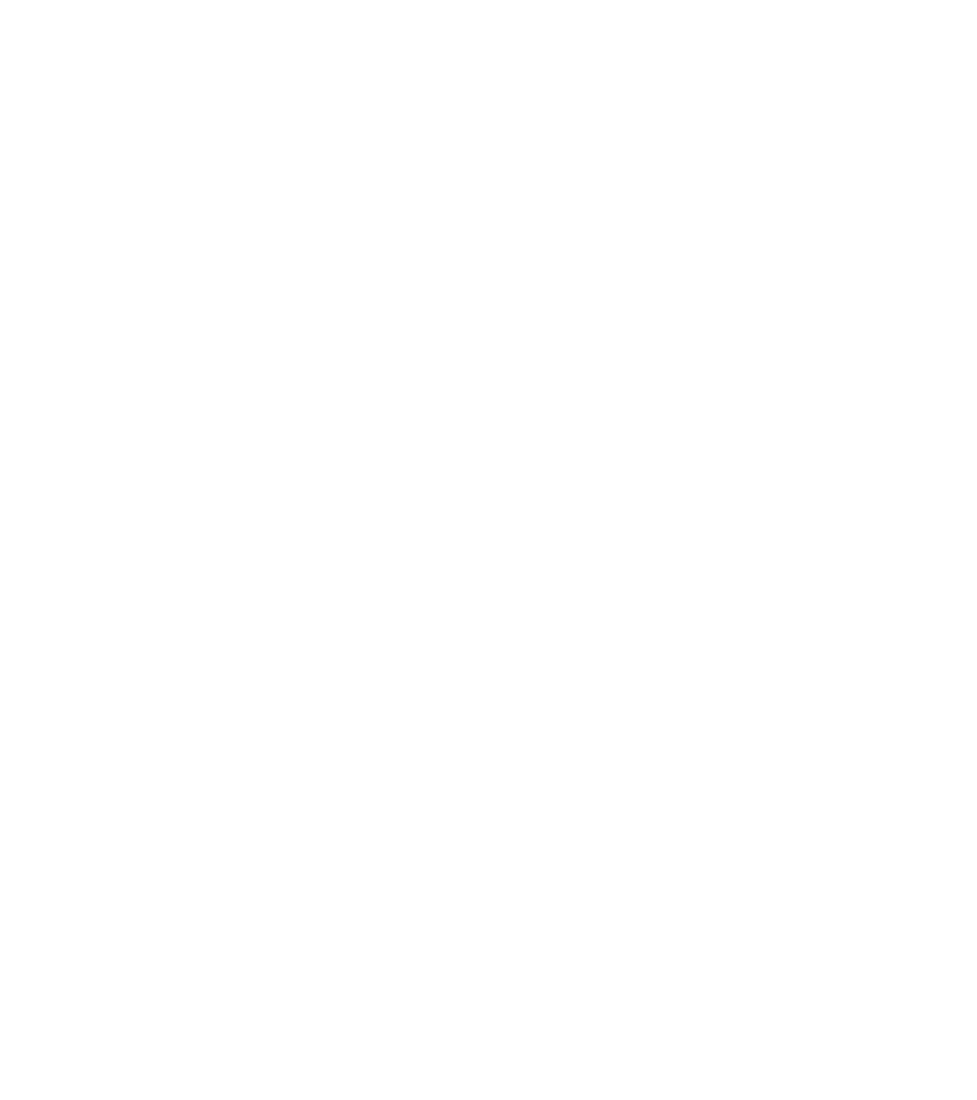
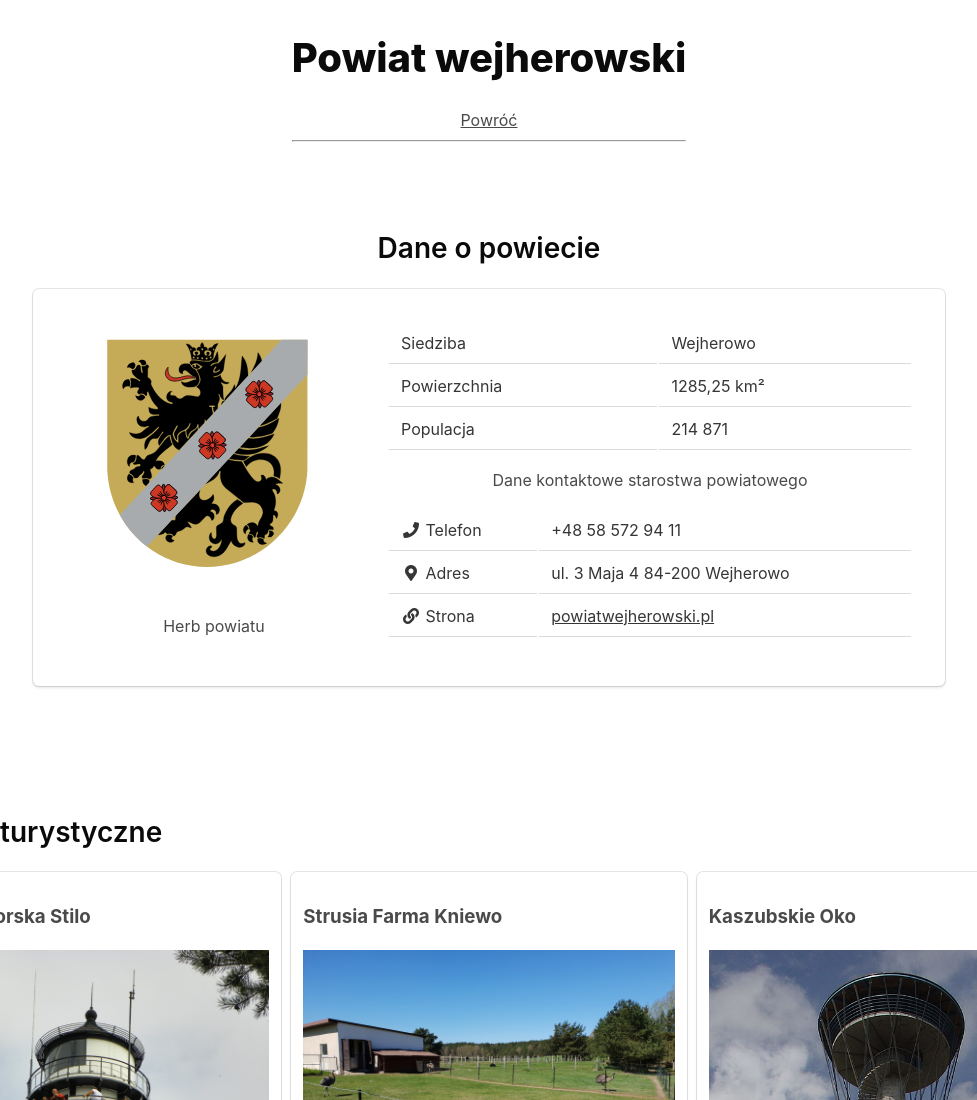
Before and after one commit to taniotanio7/szybin-lekcje-html, a plain HTML site: page projekt/powiaty/wejherowski.html in a window 1280 px wide. Shown: the top 1100 px of the page, without its empty margins (151-1128 px from the left). Before the commit the page ends 800 px from the top, so only its background shows below. Drawn offline with Linux system fonts and the light colour scheme.

Commit message:
✨ Powiat wejherowski

```diff
--- a/projekt/powiaty/wejherowski.html
+++ b/projekt/powiaty/wejherowski.html
@@ -3,8 +3,106 @@
 <head>
   <meta charset="UTF-8">
   <title>Powiat wejherowski</title>
+  <link rel="stylesheet" href="../style/main.css">
+  <link rel="stylesheet" href="../style/powiaty.css">
+  <!-- Font Awesome -->
+  <link rel="stylesheet" href="../img/icons/css/fontawesome.min.css">
+  <link rel="stylesheet" href="../img/icons/css/solid.min.css">
 </head>
 <body>
 
+<div class="header">
+  <header>
+    <h1>Powiat wejherowski</h1>
+    <nav>
+      <a href="../index.html" class="button">Powróć</a>
+    </nav>
+    <hr>
+  </header>
+</div>
+
+<article>
+  <section class="columns is-centered">
+    <div class="column is-75-percent">
+      <h2 class="title has-text-centered">Dane o powiecie</h2>
+      <div class="columns box">
+        <figure class="column has-text-centered herb">
+          <img src="../img/grafiki/powiat_wejherowski_herb.svg" alt="Herb powiatu wejherowskiego" class="herb">
+          <figcaption>Herb powiatu</figcaption>
+        </figure>
+        <div class="column">
+          <table class="table is-fullwidth">
+            <tr>
+              <td>Siedziba</td>
+              <td>Wejherowo</td>
+            </tr>
+            <tr>
+              <td>Powierzchnia</td>
+              <td>1285,25 km²</td>
+            </tr>
+            <tr>
+              <td>Populacja</td>
+              <td>214 871</td>
+            </tr>
+          </table>
+          <p class="has-text-centered">Dane kontaktowe starostwa powiatowego</p>
+          <table class="table is-fullwidth">
+            <tr>
+              <td>
+                <span class="icon"><i class="fas fa-phone fa-fw"></i></span>
+                Telefon
+              </td>
+              <td>+48 58 572 94 11</td>
+            </tr>
+            <tr>
+              <td>
+                <span class="icon"><i class="fas fa-map-marker-alt fa-fw"></i></span>
+                Adres
+              </td>
+              <td>ul. 3 Maja 4
+                84-200 Wejherowo
+              </td>
+            </tr>
+            <tr>
+              <td>
+                <span class="icon"><i class="fas fa-link fa-fw"></i></span>
+                Strona
+              </td>
+              <td><a href="http://powiatwejherowski.pl">powiatwejherowski.pl</a></td>
+            </tr>
+          </table>
+        </div>
+      </div>
+    </div>
+  </section>
+
+  <section class="columns atrakcje flex-is-column">
+    <h2 class="title">Atrakcje turystyczne</h2>
+    <div class="columns atrakcje-list">
+      <div class="column box">
+        <h3>Latarnia Morska Stilo</h3>
+        <img src="../img/obrazy/wejherowski/latarnia.jpg" alt="Latarnia Morska Stilo">
+        <p>Latarnia Stilo usytuowana jest w okolicy wsi Stilo zwanej też Osetnik i okolo 10 km od Łeby. Na szesnastokatnej podstawie wznosi się wysoki na 33,5 metra ostroslup. Na jej szczycie znajdują się dwie galerie widokowe oraz właściwa laternia. Obiekt wybudowany w pierwszej połowie XX wieku był w swoimi czasie bardzo nowoczesny.  Zasięg światła tej pięknej latarni to 23 Mm, a jego wysokość to aż 75 m n.p.m. Obok pomalowanej w trzy  pasy: czarny u dołu, biały pośrodku i czerwony na górze, stoi domek latarników.</p>
+        <small>Źródło: <a href="https://www.google.com/destination/map/topsights?q=powiat+wejherowski+atrakcje&site=search&output=search&dest_mid=/m/0293b3&sa=X&ved=2ahUKEwjUgZbz66LgAhWlzYUKHTlhDEYQ69EBKAAwAHoECAQQAw#dest_mid=/m/0293b3&trifp=skpm%3D/g/120z_s73">opinia z Google Maps</a></small>
+      </div>
+      <div class="column box">
+        <h3>Strusia Farma Kniewo</h3>
+        <img src="../img/obrazy/wejherowski/farma_strusi.jpg" alt="Farma Strusi">
+        <small>Zdjęcie autorstwa <a href="https://www.google.com/maps/uv?hl=pl&pb=!1s0x46fdc7fa6c4d0283%3A0xb24353b22954de7b!2m22!2m2!1i80!2i80!3m1!2i20!16m16!1b1!2m2!1m1!1e1!2m2!1m1!1e3!2m2!1m1!1e5!2m2!1m1!1e4!2m2!1m1!1e6!3m1!7e115!4shttps%3A%2F%2Flh5.googleusercontent.com%2Fp%2FAF1QipOw7DaG3FjM9ldk3TiVpvtm4qViJoRI7hTKagSD%3Dw260-h175-n-k-no!5spowiat%20wejherowski%20atrakcje%20-%20Szukaj%20w%20Google&imagekey=!1e10!2sAF1QipNqI2n4p-FqL-NfqkEWC4o_XFg5OmtFrkwu8rE9">właściciela farmy</a> </small>
+        <p>Farma strusi. Nic dodać, nic ująć 😉</p>
+        <small>
+          Źródło: własne.
+        </small>
+      </div>
+      <div class="column box">
+        <h3>Kaszubskie Oko</h3>
+        <img src="../img/obrazy/wejherowski/wieża.jpg" alt="Wieża Kaszubskie Oko">
+        <p>kompleks turystyczno-rekreacyjny w Gniewinie z wieżą widokową im. Jana Pawła II na północ od górnego zbiornika wodnego Czymanowo elektrowni szczytowo-pompowej "Żarnowiec".</p>
+        <small>Źródło: <a href="https://pl.wikipedia.org/wiki/Kaszubskie_Oko">wikipedia.org</a></small>
+      </div>
+    </div>
+  </section>
+</article>
+
 </body>
 </html>
```
Also changed, not shown: projekt/img/grafiki/powiat_wejherowski_herb.svg (added), projekt/img/obrazy/wejherowski/farma_strusi.jpg (added), projekt/img/obrazy/wejherowski/latarnia.jpg (added), projekt/img/obrazy/wejherowski/wieża.jpg (added).
